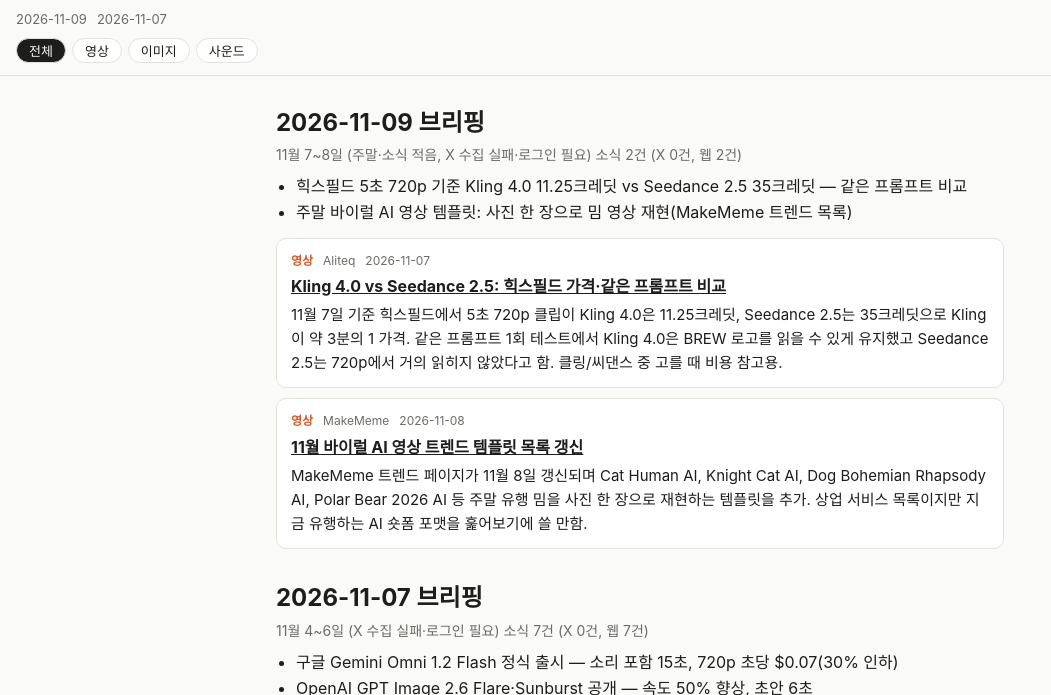
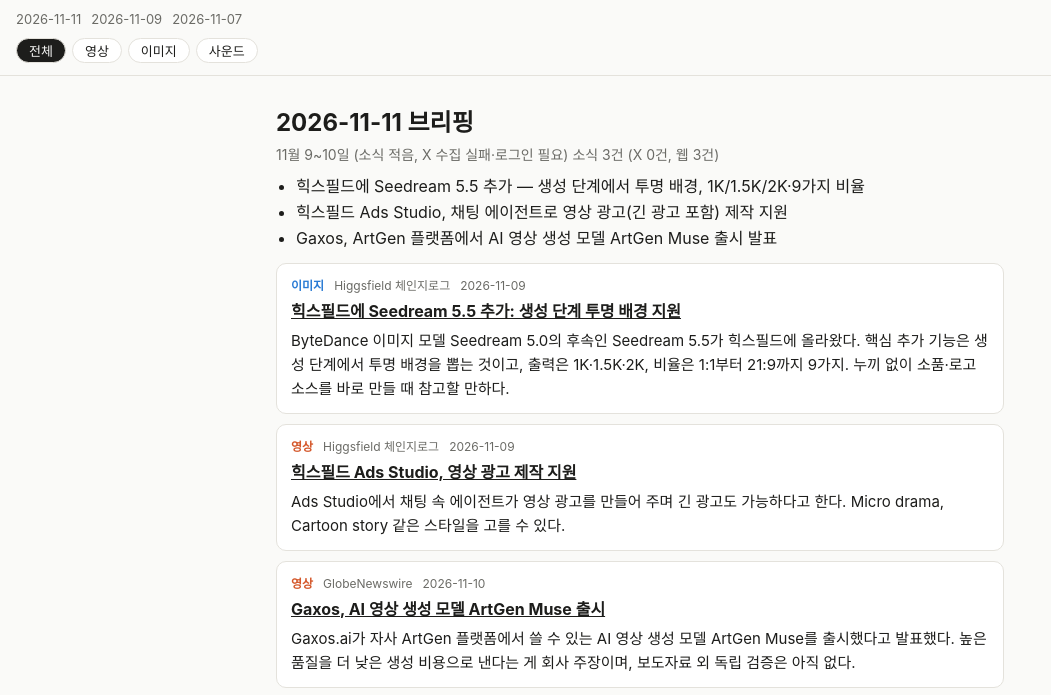
Before and after one commit to divee17-blip/ai-news-brief, a plain HTML site: page docs/index.html in a window 1280 px wide. Shown: the part 38-733 px from the top of the page, without its empty margins (0-1051 px from the left). Drawn offline with Linux system fonts and the light colour scheme.

Commit message:
brief 2026-11-11

```diff
--- a/docs/index.html
+++ b/docs/index.html
@@ -18,9 +18,32 @@ main{max-width:760px;margin:0 auto;padding:8px 16px 60px}
 .meta{display:flex;gap:10px;font-size:12px;color:var(--mute)}
 .cat{font-weight:600}.c-0{color:#d4572a}.c-1{color:#2a7bd4}.c-2{color:#2a9d6a}
 </style></head><body>
-<header><h1>AI 영상·이미지·사운드 브리핑</h1><nav><a href="#2026-11-09">2026-11-09</a><a href="#2026-11-07">2026-11-07</a></nav>
+<header><h1>AI 영상·이미지·사운드 브리핑</h1><nav><a href="#2026-11-11">2026-11-11</a><a href="#2026-11-09">2026-11-09</a><a href="#2026-11-07">2026-11-07</a></nav>
 <div class="f"><button data-f="" class="on">전체</button><button data-f="영상">영상</button><button data-f="이미지">이미지</button><button data-f="사운드">사운드</button></div></header>
-<main><section id="2026-11-09" class="brief">
+<main><section id="2026-11-11" class="brief">
+  <h2>2026-11-11 브리핑</h2>
+  <p class="sub">11월 9~10일 (소식 적음, X 수집 실패·로그인 필요) 소식 3건 (X 0건, 웹 3건)</p>
+  <ul class="heads"><li>힉스필드에 Seedream 5.5 추가 — 생성 단계에서 투명 배경, 1K/1.5K/2K·9가지 비율</li><li>힉스필드 Ads Studio, 채팅 에이전트로 영상 광고(긴 광고 포함) 제작 지원</li><li>Gaxos, ArtGen 플랫폼에서 AI 영상 생성 모델 ArtGen Muse 출시 발표</li></ul>
+  <article class="item" data-cat="이미지">
+  <div class="meta"><span class="cat c-1">이미지</span>
+  <span>Higgsfield 체인지로그</span><span>2026-11-09</span></div>
+  <h3><a href="https://higgsfield.ai/creator-hub/changelog#seedream-5-5" target="_blank" rel="noopener">힉스필드에 Seedream 5.5 추가: 생성 단계 투명 배경 지원</a></h3>
+  <p>ByteDance 이미지 모델 Seedream 5.0의 후속인 Seedream 5.5가 힉스필드에 올라왔다. 핵심 추가 기능은 생성 단계에서 투명 배경을 뽑는 것이고, 출력은 1K·1.5K·2K, 비율은 1:1부터 21:9까지 9가지. 누끼 없이 소품·로고 소스를 바로 만들 때 참고할 만하다.</p>
+</article>
+<article class="item" data-cat="영상">
+  <div class="meta"><span class="cat c-0">영상</span>
+  <span>Higgsfield 체인지로그</span><span>2026-11-09</span></div>
+  <h3><a href="https://higgsfield.ai/creator-hub/changelog#ads-studio-video-ads" target="_blank" rel="noopener">힉스필드 Ads Studio, 영상 광고 제작 지원</a></h3>
+  <p>Ads Studio에서 채팅 속 에이전트가 영상 광고를 만들어 주며 긴 광고도 가능하다고 한다. Micro drama, Cartoon story 같은 스타일을 고를 수 있다.</p>
+</article>
+<article class="item" data-cat="영상">
+  <div class="meta"><span class="cat c-0">영상</span>
+  <span>GlobeNewswire</span><span>2026-11-10</span></div>
+  <h3><a href="https://www.globenewswire.com/news-release/2026/11/10/3399480/0/en/gaxos-launches-artgen-muse-ai-video-model-as-company-scales.html" target="_blank" rel="noopener">Gaxos, AI 영상 생성 모델 ArtGen Muse 출시</a></h3>
+  <p>Gaxos.ai가 자사 ArtGen 플랫폼에서 쓸 수 있는 AI 영상 생성 모델 ArtGen Muse를 출시했다고 발표했다. 높은 품질을 더 낮은 생성 비용으로 낸다는 게 회사 주장이며, 보도자료 외 독립 검증은 아직 없다.</p>
+</article>
+</section>
+<section id="2026-11-09" class="brief">
   <h2>2026-11-09 브리핑</h2>
   <p class="sub">11월 7~8일 (주말·소식 적음, X 수집 실패·로그인 필요) 소식 2건 (X 0건, 웹 2건)</p>
   <ul class="heads"><li>힉스필드 5초 720p 기준 Kling 4.0 11.25크레딧 vs Seedance 2.5 35크레딧 — 같은 프롬프트 비교</li><li>주말 바이럴 AI 영상 템플릿: 사진 한 장으로 밈 영상 재현(MakeMeme 트렌드 목록)</li></ul>
```
Also changed, not shown: briefs/2026-11-11.json (added, +11 -0 lines).
